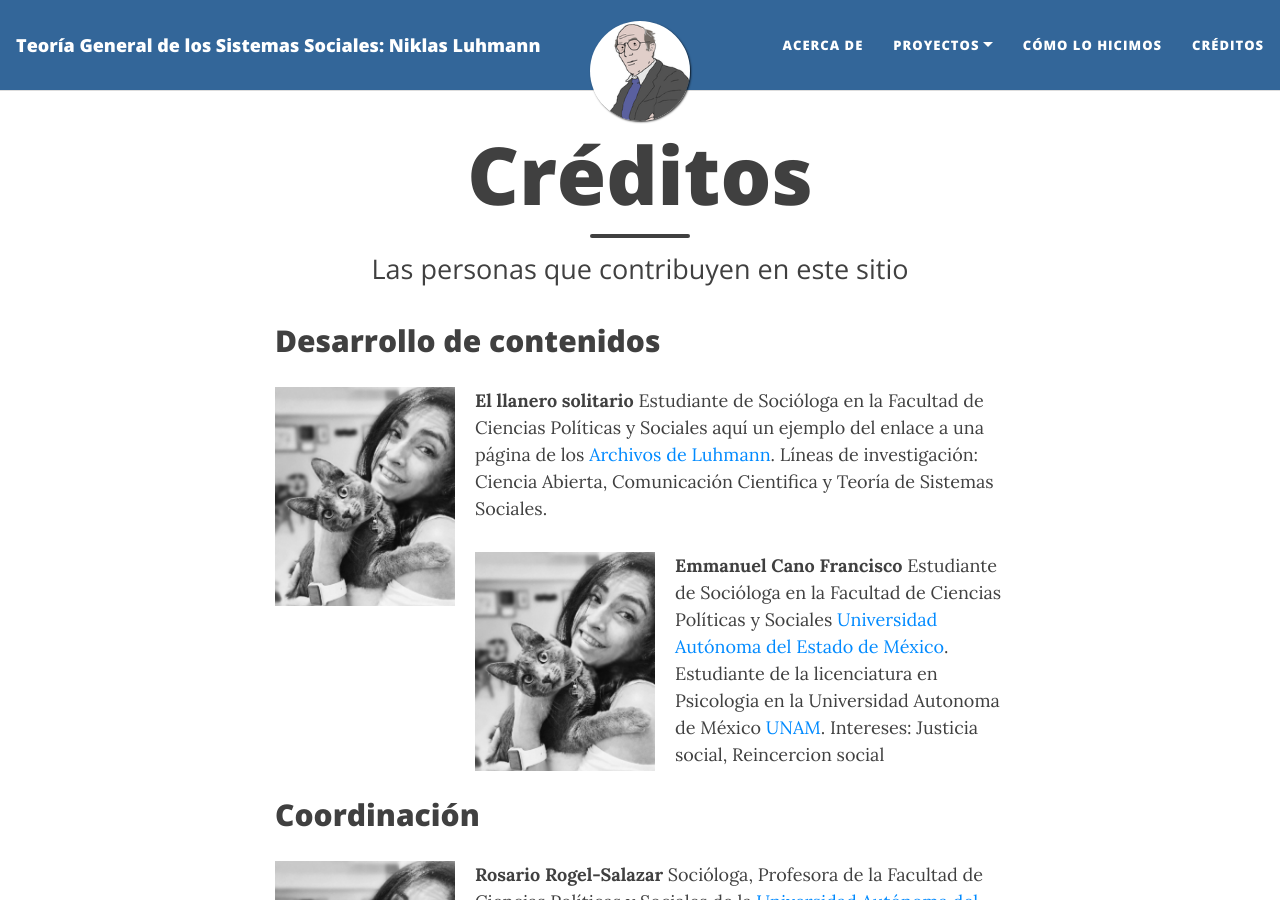
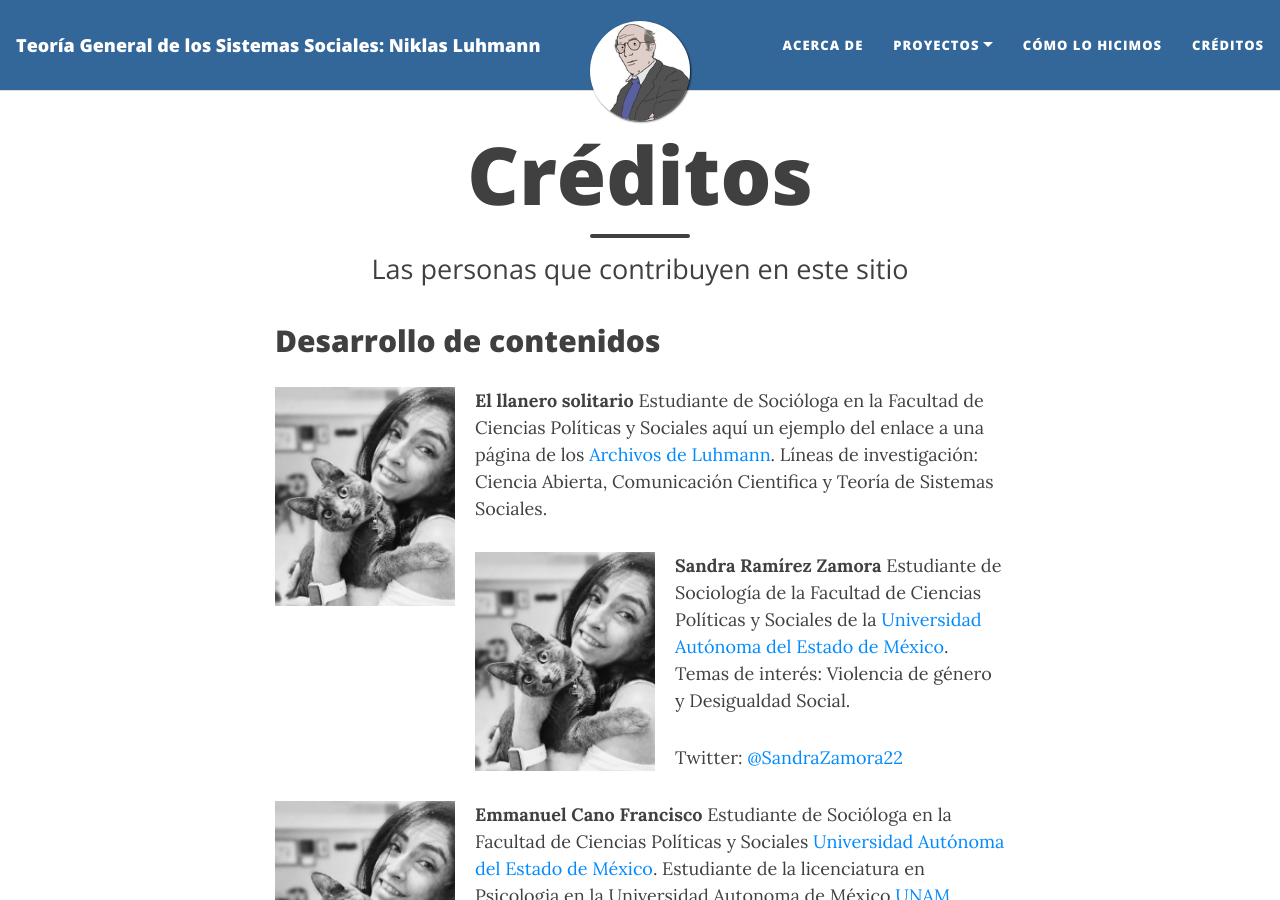
Before and after one commit to rosariorogel/luhmann, a Jekyll site: the page built from _pages/credits.md, in a window 1280 px wide and 900 px high. Built offline with Jekyll 4.4.1, drawn with Linux system fonts in a browser that asks for light colours; nearby versions of some CDN libraries.

Commit message:
Complete mi perfil
Agregue datos personales

```diff
--- a/_pages/credits.md
+++ b/_pages/credits.md
@@ -9,6 +9,11 @@
 
 <img src="{{ site.baseurl }}/assets/img/FotoRosario.jpg" style="float:left;width:200px;padding-right:20px;">
 **El llanero solitario** Estudiante de Socióloga en la Facultad de Ciencias Políticas y Sociales aquí un ejemplo del enlace a una página de los [Archivos de Luhmann](https://niklas-luhmann-archiv.de/bestand/zettelkasten/zettel/ZK_1_NB_1_1_V). Líneas de investigación: Ciencia Abierta, Comunicación Cientifica y Teoría de Sistemas Sociales.
+
+<img src="{{ site.baseurl }}/assets/img/FotoRosario.jpg" style="float:left;width:200px;padding-right:20px;">
+**Sandra Ramírez Zamora** Estudiante de Sociología de la Facultad de Ciencias Políticas y Sociales de la [Universidad Autónoma del Estado de México](https://www.uaemex.mx/). Temas de interés: Violencia de género y Desigualdad Social.
+
+Twitter: [@SandraZamora22](https://twitter.com/SandraZamora22)
 
 <img src="{{ site.baseurl }}/assets/img/FotoRosario.jpg" style="float:left;width:200px;padding-right:20px;">
 **Emmanuel Cano Francisco** Estudiante de Socióloga en la Facultad de Ciencias Políticas y Sociales [Universidad Autónoma del Estado de México](https://www.uaemex.mx/). Estudiante de la licenciatura en Psicologia en la Universidad Autonoma de México [UNAM](https://www.unam.mx/). Intereses: Justicia social, Reincercion social
```
